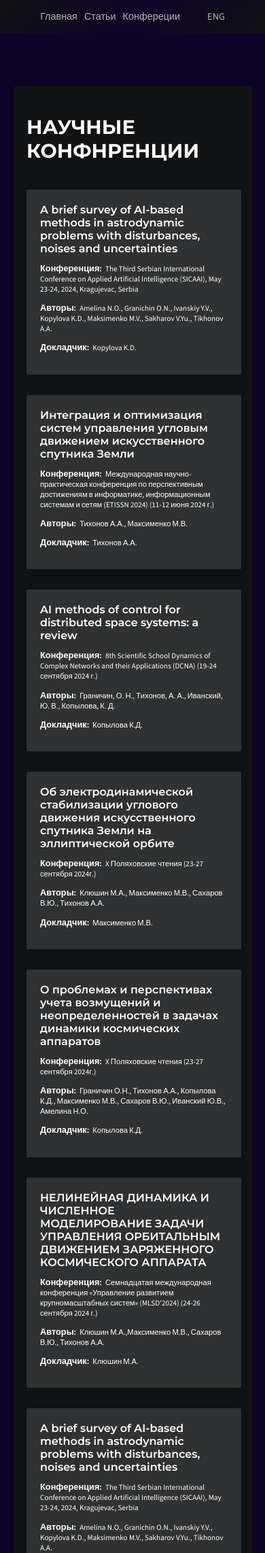
After one commit to NIJI-TA/rsf-dst-24-41-02031, a Flask app: page /conferences in a window 390 px wide. The commit adds this page. Shown: the top 2284 px of the page at 68% size. Run offline with Flask 3, Linux system fonts and the light colour scheme.

Commit message:
Сделаны страницы Статьи и Конференции -- Загружена большая часть материалов -- Добавлена адаптивность этих страниц

```diff
--- a/app/routes.py
+++ b/app/routes.py
@@ -85,3 +85,13 @@ def reset_password(token):
         flash('Ваш паспорт был успешно сброшен.')
         return redirect(url_for('login'))
     return render_template('reset_password.html', form=form)
+
+
+
+@app.route('/articles')
+def articles():
+    return render_template('articles.html', title='Статьи')
+
+@app.route('/conferences')
+def conferences():
+    return render_template('conferences.html', title='Конференции')
--- a/app/static/css/style.css
+++ b/app/static/css/style.css
@@ -226,7 +226,6 @@ strong {
   min-width: 70%; /* ширина контейнера меньше, чем на весь экран */
   max-width: 800px;
   min-height: 50%;
-  max-height: 70%;
 }
 
 .box > h2 {
@@ -844,6 +843,96 @@ strong {
   background-color: rgb(151, 184, 255);
 }
 
+
+
+/* Articles */
+
+.fullscreen-container-art {
+  padding: 15vh 5vw 12vh 5vw;
+  margin: 0 auto;
+  display: block;
+  min-height: 100vh;
+  background-color: rgb(13, 3, 38); /* темно-синий фон */
+  margin: 0 auto;
+  min-width: 100%;
+}
+
+.box-art {
+  padding: 5vh 4vw 4vh 5vw;
+  background-color: #111213;
+  border-radius: 1px;
+  box-shadow: 0 4px 15px rgba(0, 0, 0, 0.2);
+  width: 100%;
+}
+
+.box-art > h2 {
+  padding-bottom: 40px;
+  font-size: 2.5rem;
+}
+
+.card-container-art {
+  display: flex;
+  flex-direction: column;
+  grid-gap: 30px;
+}
+
+/* Карточки */
+.card-art {
+  background-color: #303132; /* светлый фон карточки */
+  border-radius: 2px;
+  box-shadow: 0 2px 8px rgba(0, 0, 0, 0.1);
+  text-align: center;
+  transition: transform 0.2s, box-shadow 0.2s;
+  padding: 20px;
+}
+
+
+.card-art h2 {
+  margin-bottom: 10px;
+  font-size: 2rem;
+  color: #ffffff;
+  text-align: left;
+}
+
+.card-art strong {
+  font-size: 1.3rem;
+  margin-right: 5px;
+  font-weight: 600;
+  color: #ffffff;
+}
+
+
+.card-art p {
+  text-align: left;
+  font-weight: 400;
+  font-size: 1.2rem;
+  color: #ffffff;
+}
+
+.card-art h2 a {
+  color: #ffffff;
+  margin-bottom: 10px;
+  text-align: left;
+  transition: all 0.3s ease;
+  text-decoration: none;
+  font-weight: 600;
+}
+
+.card-art a:hover {
+  color: rgb(151, 184, 255);
+  padding-left: 3px;
+}
+
+
+
+
+
+
+
+
+
+
+
 /* Адаптивность */
 @media (max-width: 1700px) {
   .card-container-2 {
@@ -982,7 +1071,7 @@ strong {
 }
 
 @media (max-width: 576px) {
-  .nav-item:not(:nth-child(1)):not(:nth-child(2)):not(:nth-child(3)) {
+  .nav-item:not(:nth-child(1)):not(:nth-child(3)):not(:nth-child(4)) {
     display: none;
   }
   .header {
@@ -1010,6 +1099,43 @@ strong {
     line-height: 30px;
   }
 }
+
+.box-art > h2 {
+  font-size: 2rem;
+}
+
+/* Карточки */
+.card-art {
+  background-color: #303132; /* светлый фон карточки */
+  border-radius: 2px;
+  box-shadow: 0 2px 8px rgba(0, 0, 0, 0.1);
+  text-align: center;
+  transition: transform 0.2s, box-shadow 0.2s;
+  padding: 20px;
+}
+
+.card-art h2 {
+  margin-bottom: 10px;
+  font-size: 1.4rem;
+  color: #ffffff;
+  text-align: left;
+}
+
+.card-art strong {
+  font-size: 1rem;
+  margin-right: 5px;
+  font-weight: 600;
+  color: #ffffff;
+}
+
+
+.card-art p {
+  text-align: left;
+  font-weight: 400;
+  font-size: 0.9rem;
+  color: #ffffff;
+}
+
 
 @media (max-height: 700px) {
   .fullscreen-container-login {
@@ -1081,4 +1207,32 @@ strong {
   .footer h4 {
     font-size: 1rem;
   }
+
+  .box-art > h2 {
+    font-size: 2rem;
+  }
+
+  /* Карточки */
+
+  .card-art h2 {
+    font-size: 1rem;
+  }
+
+  .card-art strong {
+    font-size: 0.8rem;
+  }
+
+
+  .box-art > h2 {
+    font-size: 1.8rem;
+  }
+
+
+  .card-art p {
+    text-align: left;
+    font-weight: 400;
+    font-size: 0.7rem;
+    color: #ffffff;
+  }
+
 }
--- a/app/templates/base.html
+++ b/app/templates/base.html
@@ -36,8 +36,8 @@
                     {% block header_list %}
                     <li class="nav-item"><a href="{{url_for('index')}}">Главная</a></li>
                     <li class="nav-item"><a href="">Достижения</a></li>
-                    <li class="nav-item"><a href="">Статьи</a></li>
-                    <li class="nav-item"><a href="">Конфереции</a></li>
+                    <li class="nav-item"><a href="{{url_for('articles')}}">Статьи</a></li>
+                    <li class="nav-item"><a href="{{url_for('conferences')}}">Конфереции</a></li>
                     {% endblock %}
                 </ul>
             </nav>
@@ -79,8 +79,8 @@
                 <h4>Материалы</h4>
                 <ul>
                     <li><a>Достижения</a></li>
-                    <li><a>Статьи</a></li>
-                    <li><a>Конференции</a></li>
+                    <li><a href="{{url_for('articles')}}">Статьи</a></li>
+                    <li><a href="{{url_for('conferences')}}">Конференции</a></li>
                 </ul>
                 <br>
                 <br>
--- /dev/null
+++ b/app/templates/conferences.html
@@ -0,0 +1,130 @@
+{% extends 'base.html' %}
+
+
+
+{% block header_list %}
+{{ super() }}
+{% endblock %}
+
+{% block header_actions %}
+{{ super() }}
+{% endblock %}
+
+
+
+{% block content %}
+
+
+<!-- Articles -->
+<div id="about" class="fullscreen-container-art">
+    <div class="box-art">
+        <h2 data-aos="fade-right" data-aos-duration="600">НАУЧНЫЕ КОНФНРЕНЦИИ</h2>
+        <div class="card-container-art">
+            <div class="card-art" data-aos="fade-up" data-aos-duration="400">
+                <h2><a>A brief survey of AI-based methods in astrodynamic problems with disturbances, noises and uncertainties</a></h2>
+                <p><strong>Конференция:</strong>The Third Serbian International Conference on Applied Artificial Intelligence (SICAAI), May 23-24, 2024, Kragujevac, Serbia
+                </p>
+                <p><strong>Авторы:</strong>Amelina N.O., Granichin O.N., Ivanskiy Y.V., Kopylova K.D., Maksimenko M.V., Sakharov V.Yu., Tikhonov A.A.</p>
+                <p><strong>Докладчик:</strong>Kopylova K.D.</p>
+            </div>
+
+            <div class="card-art" data-aos="fade-up" data-aos-duration="400">
+                <h2><a>Интеграция и оптимизация систем управления угловым движением искусственного спутника Земли</a></h2>
+                <p><strong>Конференция:</strong>Международная научно-практическая конференция по перспективным достижениям в информатике, информационным системам и сетям (ETISSN 2024) (11-12 июня 2024 г.)
+                </p>
+                <p><strong>Авторы:</strong>Тихонов А.А., Максименко М.В.</p>
+                <p><strong>Докладчик:</strong>Тихонов А.А.</p>
+            </div>
+
+            <div class="card-art" data-aos="fade-up" data-aos-duration="400">
+                <h2><a>AI methods of control for distributed space systems: a review
+                </a></h2>
+                <p><strong>Конференция:</strong>8th Scientific School Dynamics of Complex Networks and their Applications (DCNA) (19-24 сентября 2024 г.)
+                </p>
+                <p><strong>Авторы:</strong>Граничин, О. Н., Тихонов, А. А., Иванский, Ю. В., Копылова, К. Д.
+                </p>
+                <p><strong>Докладчик:</strong>Копылова К.Д.</p>
+            </div>
+
+
+
+
+            <div class="card-art" data-aos="fade-up" data-aos-duration="400">
+                <h2><a>Об электродинамической стабилизации углового движения искусственного спутника Земли на эллиптической орбите
+                </a></h2>
+                <p><strong>Конференция:</strong>X Поляховские чтения (23-27 сентября 2024г.)</p>
+                <p><strong>Авторы:</strong>Клюшин М.А., Максименко М.В., Сахаров В.Ю., Тихонов А.А.</p>
+                <p><strong>Докладчик:</strong>Максименко М.В.</p>
+            </div>
+
+
+
+            <div class="card-art" data-aos="fade-up" data-aos-duration="400">
+                <h2><a>О проблемах и перспективах учета возмущений и неопределенностей в задачах динамики космических аппаратов
+                </a></h2>
+                <p><strong>Конференция:</strong>X Поляховские чтения (23-27 сентября 2024г.)
+                </p>
+                <p><strong>Авторы:</strong>Граничин О.Н., Тихонов А.А., Копылова К.Д., Максименко М.В., Сахаров В.Ю., Иванский Ю.В., Амелина Н.О.</p>
+                <p><strong>Докладчик:</strong>Копылова К.Д.</p>
+            </div>
+
+
+
+            <div class="card-art" data-aos="fade-up" data-aos-duration="400">
+                <h2><a>НЕЛИНЕЙНАЯ ДИНАМИКА И ЧИСЛЕННОЕ МОДЕЛИРОВАНИЕ ЗАДАЧИ УПРАВЛЕНИЯ ОРБИТАЛЬНЫМ ДВИЖЕНИЕМ ЗАРЯЖЕННОГО КОСМИЧЕСКОГО АППАРАТА</a></h2>
+                <p><strong>Конференция:</strong>Семнадцатая международная конференция «Управление развитием крупномасштабных систем» (MLSD'2024) (24-26 сентября 2024 г.)
+
+                </p>
+                <p><strong>Авторы:</strong>Клюшин М.А.,Максименко М.В., Сахаров В.Ю., Тихонов А.А.</p>
+                <p><strong>Докладчик:</strong>Клюшин М.А.</p>
+            </div>
+
+            <div class="card-art" data-aos="fade-up" data-aos-duration="400">
+                <h2><a>A brief survey of AI-based methods in astrodynamic problems with disturbances, noises and uncertainties</a></h2>
+                <p><strong>Конференция:</strong>The Third Serbian International Conference on Applied Artificial Intelligence (SICAAI), May 23-24, 2024, Kragujevac, Serbia
+                </p>
+                <p><strong>Авторы:</strong>Amelina N.O., Granichin O.N., Ivanskiy Y.V., Kopylova K.D., Maksimenko M.V., Sakharov V.Yu., Tikhonov A.A.</p>
+                <p>[editor Nenad Filipović]. - Kragujevac: University, 2024, P. 126.</p>
+            </div>
+
+
+
+            <div class="card-art" data-aos="fade-up" data-aos-duration="400">
+                <h2><a>AI methods of control for distributed space systems: a review</a></h2>
+                <p><strong>Конференция:</strong>VIII Scientific School «Dynamics of Complex Networks and their Applications» (DCNA'2024) Калининград</p>
+                <p><strong>Авторы:</strong>Граничин О.Н., Тихонов А.А., Копылова К.Д., Иванский Ю.В.</p>
+            </div>
+
+
+
+            <div class="card-art" data-aos="fade-up" data-aos-duration="400">
+                <h2><a>Мониторинг и ранний упреждающий контроль орбитального движения заряженного космического аппарата</a></h2>
+                <p><strong>Конференция:</strong>17-я Международная конференция «Управление развитием крупномасштабных систем» (MLSD-24)
+                </p>
+                <p><strong>Авторы:</strong>Клюшин М.А., Максименко М.В., Сахаров В.Ю., Тихонов А.А.</p>
+            </div>
+
+
+
+
+            <div class="card-art" data-aos="fade-up" data-aos-duration="400">
+                <h2><a>Об электродинамической стабилизации углового движения искусственного спутника Земли на эллиптической орбите</a></h2>
+                <p><strong>Конференция:</strong>Х Поляховские чтения: Материалы международной научной конференции по механике, 23-27 сентября 2024, Санкт-Петербург, Россия. – СПб.</p>
+                <p><strong>Авторы:</strong>Клюшин М.А., Максименко М.В., Сахаров В.Ю., Тихонов А.А.</p>
+                <p>Изд-во ВВМ, 2024. 754 с., С. 224-227.</p>
+            </div>
+
+
+            <div class="card-art" data-aos="fade-up" data-aos-duration="400">
+                <h2><a>О проблемах и перспективах учета возмущений и неопределенностей в задачах динамики космических аппаратов</a></h2>
+                <p><strong>Конференция:</strong>Х Поляховские чтения: Материалы международной научной конференции по механике, 23-27 сентября 2024, Санкт-Петербург, Россия. – СПб.</p>
+                <p><strong>Авторы:</strong>Граничин О.Н., Тихонов А.А., Копылова К.Д., Максименко М.В., Сахаров В.Ю., Иванский Ю.В., Амелина Н.О.</p>
+                <p>Изд-во ВВМ, 2024. 754 с., С. 697-700.</p>
+            </div>
+
+
+        </div>
+    </div>
+</div>
+
+{% endblock %}
```
Also changed, not shown: app/templates/articles.html (added, +66 -0 lines).
